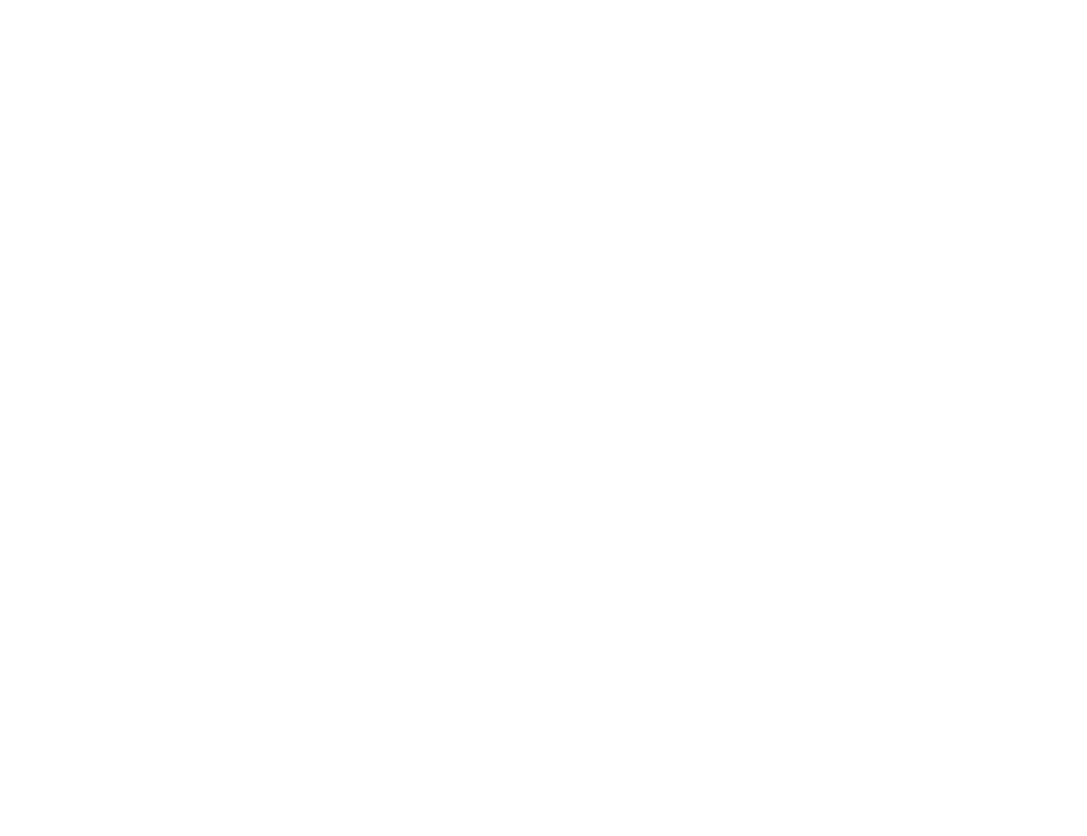
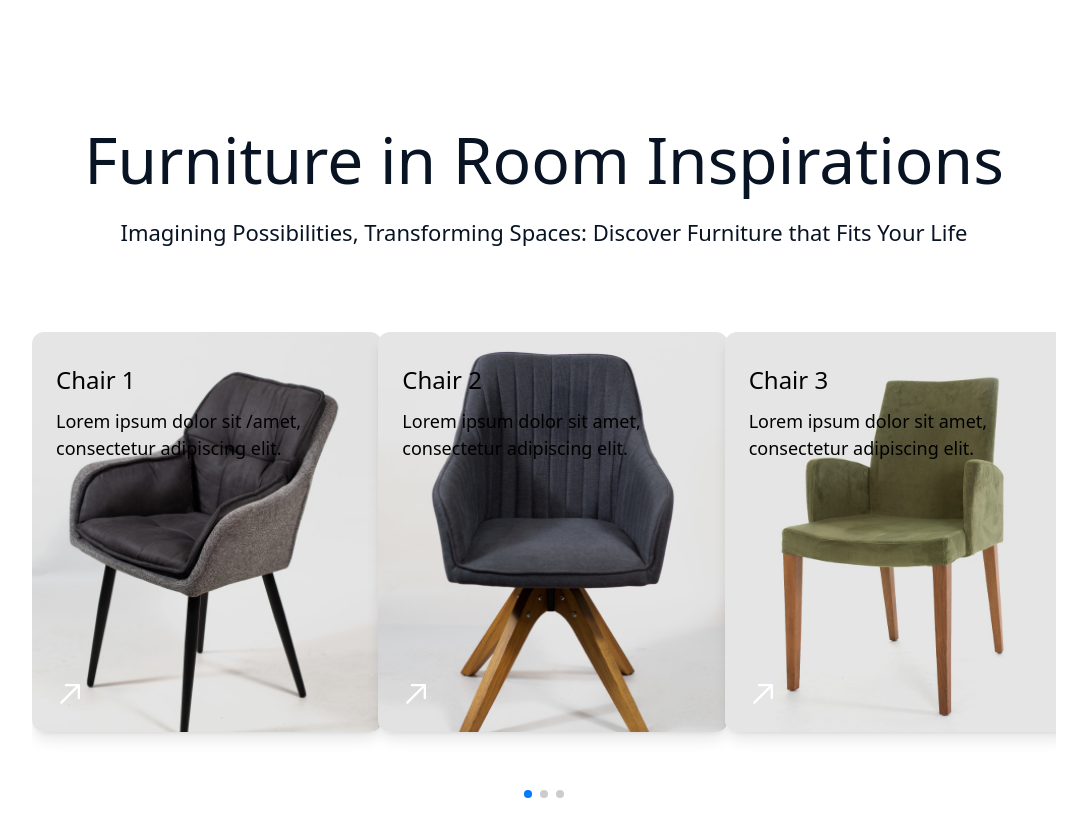
Before and after one commit to TowsifMuhtadiKhan/Furniture_Fusion_website_using-React, a React (Create React App) app: page / in a window 1280 px wide. Shown: the part 3860-4696 px from the top of the page, without its empty margins (96-1183 px from the left). Before the commit the page ends 3988 px from the top, so only its background shows below. Built offline with nearby package versions, Linux system fonts and the light colour scheme.

Commit message:
Active slider added

```diff
--- a/src/App.js
+++ b/src/App.js
@@ -4,12 +4,13 @@ import Services from "./views/Services";
 import Products from "./views/Products";
 import Reference from "./views/Reference";
 import Care from "./views/Care";
+import ActiveSlider from "./views/ActiveSlider";
 // import Footer from "./views/Footer";
 
 
 
 
-// import ActiveSlider from "./views/ActiveSlider";
+
 // import TestimonialCarousel from "./views/TestimonialCarousel";
 
 function App() {
@@ -20,8 +21,8 @@ function App() {
       <Products />
       <Reference />
       <Care />
-      {/*<ActiveSlider/>
-      <TestimonialCarousel/>
+      <ActiveSlider/>
+      {/*<TestimonialCarousel/>
       <Footer /> */}
 
     </>
--- a/src/data.js
+++ b/src/data.js
@@ -112,34 +112,7 @@ export const careList = [
   },
 ];
 
-export const newsletter = "Newsletter";
-
-export const footerLinksColumnOne = [
-  {
-    title: "Support",
-    links: ["About Us", "Careers", "Blog"],
-  },
-  {
-    title: "Useful Links",
-    links: ["Payment & Tax", "Terms of service", "Privacy Policy"],
-  },
-];
-
-export const footerLinksColumnTwo = [
-  {
-    title: "Our Menu",
-    links: ["Best Product", "Categories"],
-  },
-  {
-    title: "Address",
-    links: [
-      "JL. Setiabudhi No. 193 Sukasari, Bandung West Java, Indonesia",
-      "hallo@daunku.com",
-    ],
-  },
-];
-// data for slider
-
+// data for active slider
 export const ServiceData = [
   {
     icon: RxCrop,
@@ -171,13 +144,37 @@ export const ServiceData = [
     content: "Lorem ipsum dolor sit amet, consectetur adipiscing elit.",
     backgroundImage: Tree5,
   },
-  // {
-  //   icon: RxRocket,
-  //   title: "Production",
-  //   content: "Lorem ipsum dolor sit amet, consectetur adipiscing elit.",
-  //   backgroundImage: Tree6,
-  // },
 ];
+
+export const newsletter = "Newsletter";
+
+export const footerLinksColumnOne = [
+  {
+    title: "Support",
+    links: ["About Us", "Careers", "Blog"],
+  },
+  {
+    title: "Useful Links",
+    links: ["Payment & Tax", "Terms of service", "Privacy Policy"],
+  },
+];
+
+export const footerLinksColumnTwo = [
+  {
+    title: "Our Menu",
+    links: ["Best Product", "Categories"],
+  },
+  {
+    title: "Address",
+    links: [
+      "JL. Setiabudhi No. 193 Sukasari, Bandung West Java, Indonesia",
+      "hallo@daunku.com",
+    ],
+  },
+];
+
+
+
 
 export const testimonials = [
   {
--- /dev/null
+++ b/src/views/ActiveSlider.jsx
@@ -0,0 +1,63 @@
+// local imports
+import { Swiper, SwiperSlide } from "swiper/react";
+import "swiper/css";
+import "swiper/css/pagination";
+import "swiper/css/free-mode";
+import { FreeMode, Pagination } from "swiper/modules";
+import { RxArrowTopRight } from "react-icons/rx";
+import { ServiceData } from "../data";
+
+// Functional component named ActiveSlider
+const ActiveSlider = () => {
+  return (
+    // Main container for the active slider section
+    <div>
+      <div>
+          <h2  className="text-5xl lg:text-[64px] font-medium text-fontBlack mb-6 text-center">Furniture in Room Inspirations</h2>
+          <h6 className="text-2xl lg:text-[22px]  text-fontBlack mb-6 text-center">Imagining Possibilities, Transforming Spaces: Discover Furniture that Fits Your Life</h6>
+      </div>
+       {/* Container for the Swiper component */}
+      <div className="flex items-center justify-center flex-col h-[600px] bg-[#ffffff]">
+      <Swiper
+        breakpoints={{
+          340: {
+            slidesPerView: 2,
+            spaceBetween: 15,
+          },
+          700: {
+            slidesPerView: 3,
+            spaceBetween: 15,
+          },
+        }}
+        freeMode={true}
+        pagination={{
+          clickable: true,
+        }}
+        modules={[FreeMode, Pagination]}
+        className="max-w-[90%] lg:max-w-[80%]"
+      >
+        {ServiceData.map((item) => (
+          <SwiperSlide key={item.title}>
+             {/* Individual slide with background image, title, content, and arrow icon */}
+            <div className="flex flex-col gap-6 mb-20 group relative shadow-lg text-black rounded-xl px-6 py-8 h-[250px] w-[215px] lg:h-[400px] lg:w-[350px] overflow-hidden cursor-pointer">
+              <div
+                className="absolute inset-0 bg-cover bg-center"
+                style={{ backgroundImage: `url(${item.backgroundImage})` }}
+              />
+              <div className="absolute inset-0 bg-black opacity-10  group-hover:opacity-50  " />
+              <div className="relative flex flex-col gap-3 group-hover:text-white">
+                <h1 className="text-xl lg:text-2xl">{item.title} </h1>
+                <p className="lg:text-[18px]">{item.content} </p>
+              </div>
+              <RxArrowTopRight className="absolute bottom-5 left-5 w-[35px] h-[35px] text-white group-hover:text-green-500 group-hover:rotate-45 duration-100" />
+            </div>
+          </SwiperSlide>
+        ))}
+      </Swiper>
+    </div>
+    </div>
+  );
+};
+
+// Exporting the ActiveSlider component for use in other parts of the application
+export default ActiveSlider;
```
